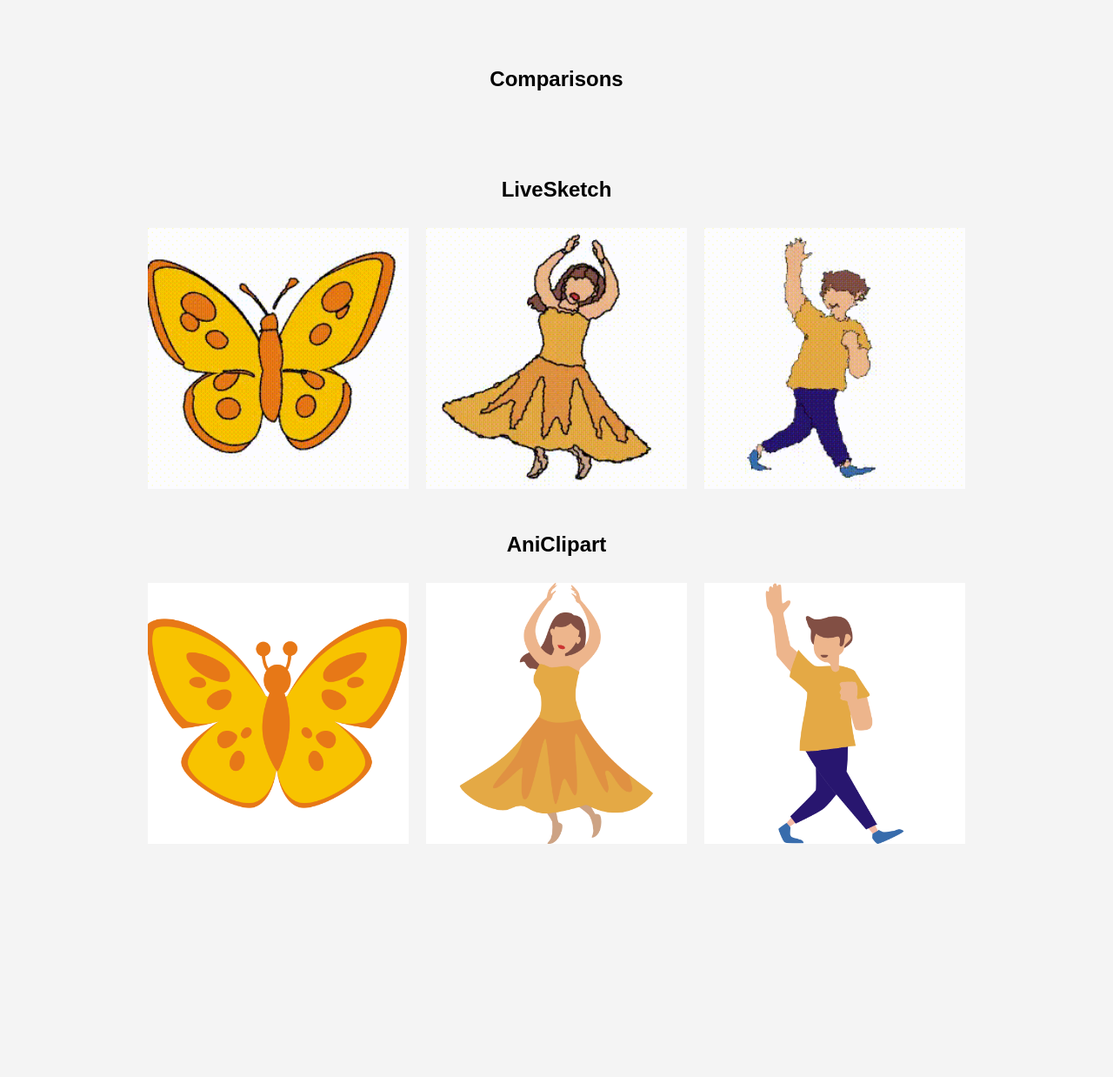
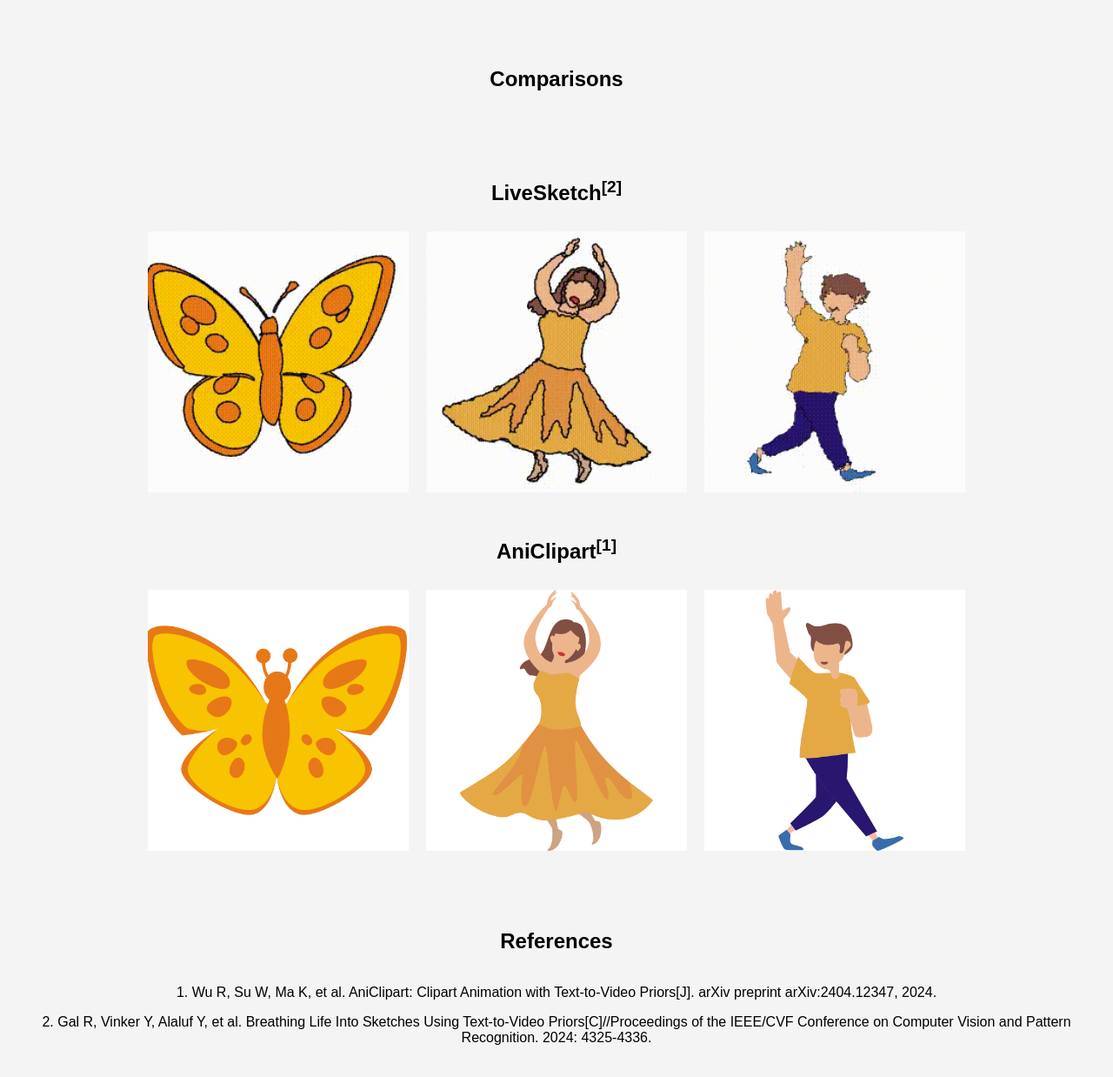
Before and after one commit to gaowenshuo/LINR-bridge, a plain HTML site: page index.html in a window 1280 px wide. Shown: the part 3251-4489 px from the top of the page at 87% size. Before the commit the page ends 4281 px from the top, so only its background shows below. Drawn offline with Linux system fonts and the light colour scheme.

Commit message:
Update index.html

```diff
--- a/index.html
+++ b/index.html
@@ -237,18 +237,24 @@
 
     <h2>Comparisons</h2>
     <div class="comparisons">
-        <h2>LiveSketch</h2>
+        <h2>LiveSketch<span style="font-size: 0.8em; vertical-align: super;">[2]</span></h2>
         <div class="comparisons-row">
             <img src="L1.gif" alt="LiveSketch Result 1">
             <img src="L2.gif" alt="LiveSketch Result 2">
             <img src="L3.gif" alt="LiveSketch Result 3">
         </div>
-        <h2>AniClipart</h2>
+        <h2>AniClipart<span style="font-size: 0.8em; vertical-align: super;">[1]</span></h2>
         <div class="comparisons-row">
             <img src="A1.gif" alt="AniClipart Result 1">
             <img src="A2.gif" alt="AniClipart Result 2">
             <img src="A3.gif" alt="AniClipart Result 3">
         </div>
     </div>
+
+    <h2>References</h2>
+    <div class="references">
+        <p>1. Wu R, Su W, Ma K, et al. AniClipart: Clipart Animation with Text-to-Video Priors[J]. arXiv preprint arXiv:2404.12347, 2024.</p>
+        <p>2. Gal R, Vinker Y, Alaluf Y, et al. Breathing Life Into Sketches Using Text-to-Video Priors[C]//Proceedings of the IEEE/CVF Conference on Computer Vision and Pattern Recognition. 2024: 4325-4336.</p>
+    </div>
 </body>
 </html>
```
